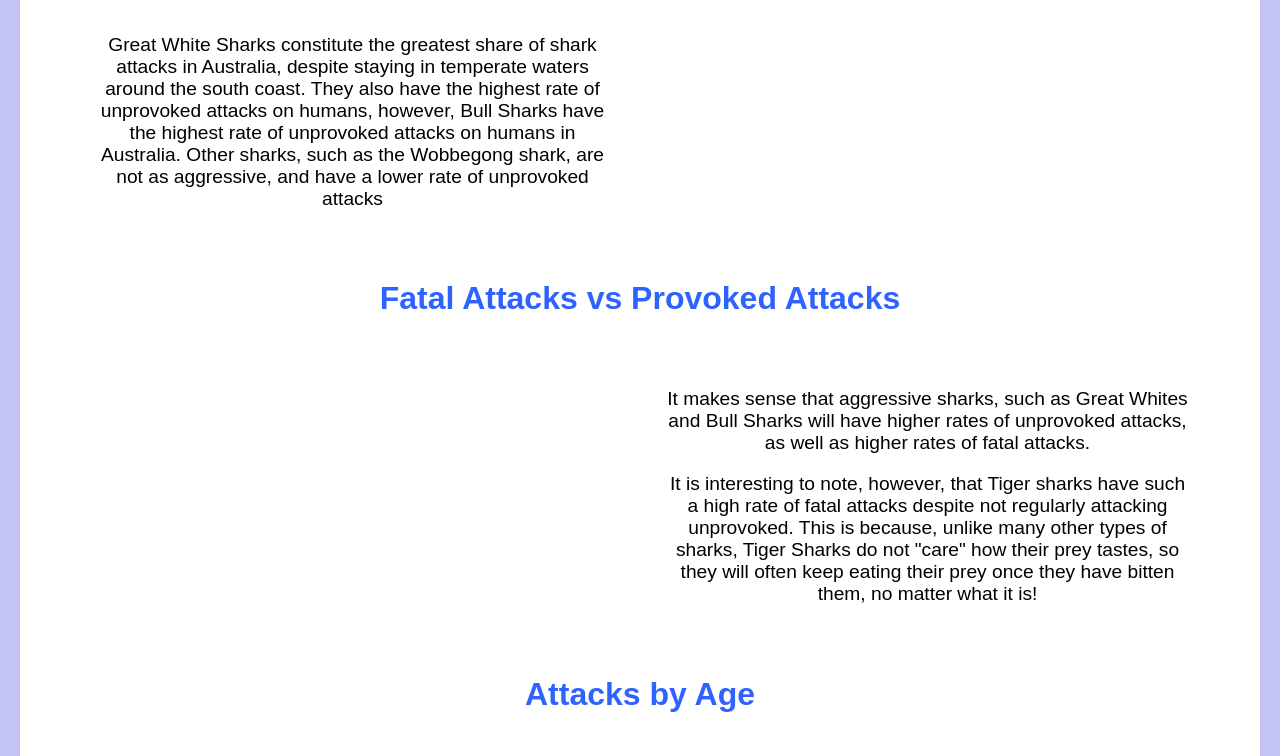
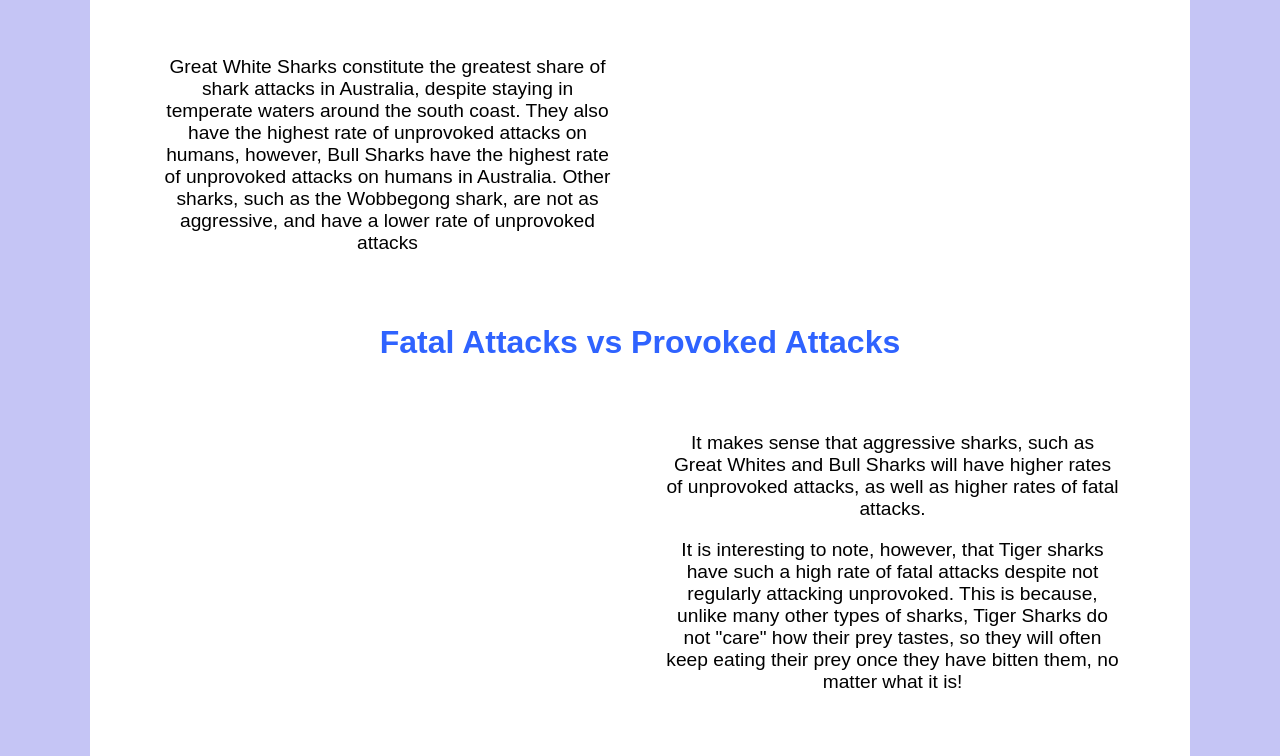
Before and after one commit to dnguyen220022/FIT3179, a plain HTML site: page index.html in a window 1280 px wide. Shown: the part 535-1291 px from the top of the page. Drawn offline with Linux system fonts and the light colour scheme; a script that the page names is missing.

Commit message:
revert size change

```diff
--- a/testStyles.css
+++ b/testStyles.css
@@ -22,7 +22,7 @@ h2 {
 
 .page {
     width: 100%;
-    max-width: 1600px;
+    max-width: 1000px;
     padding: 50px;
     overflow: hidden;
     background-color: white;
```
